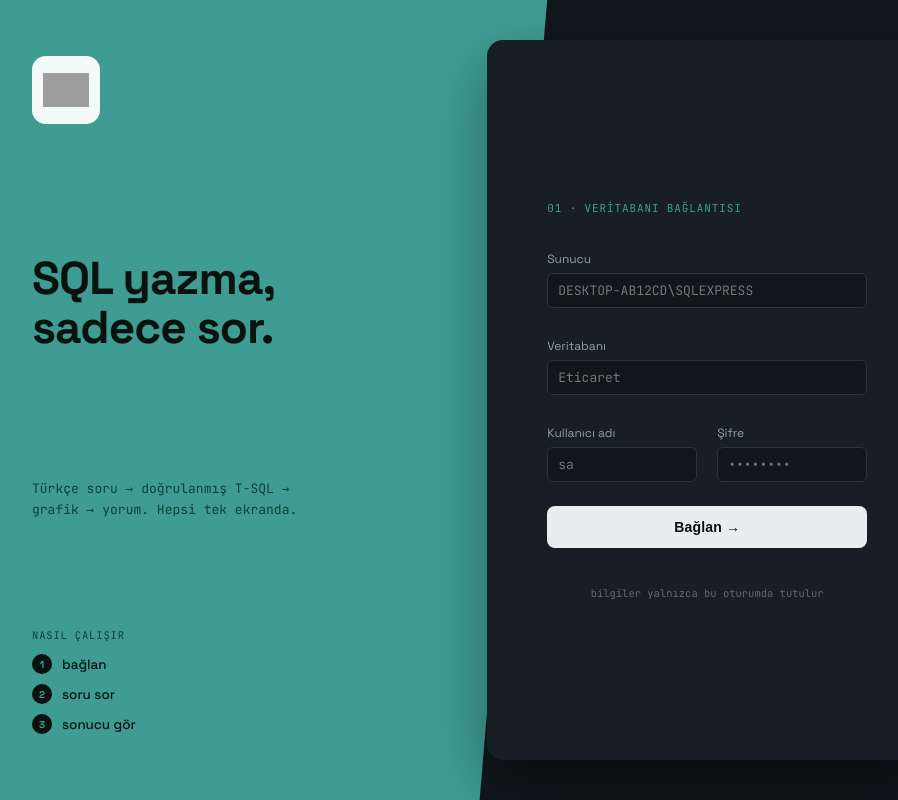
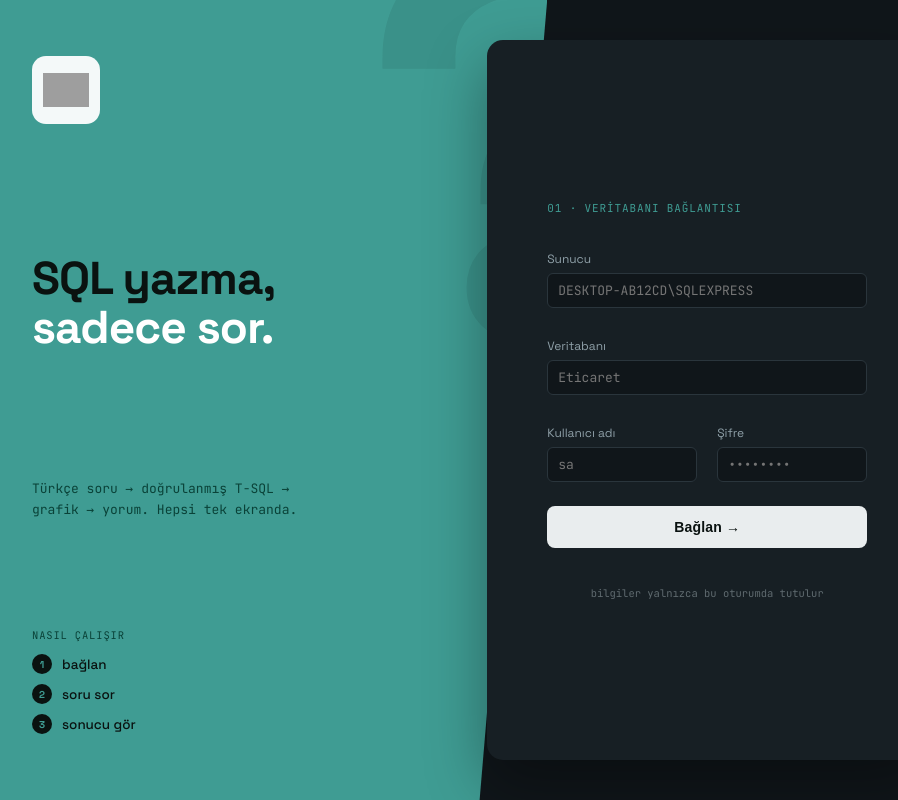
Before and after one commit to nazsenoll/YZTA-Bootcamp-Team40, a Flask app: page / in a window 1280 px wide. Shown: the whole page, without its empty margins (16-914 px from the left). Run offline with Flask 3, Linux system fonts and the light colour scheme; grey boxes are pictures that could not be loaded.

Commit message:
Update index.html

```diff
--- a/templates/index.html
+++ b/templates/index.html
@@ -13,8 +13,9 @@
 
 <div class="gate" id="gate">
   <div class="gate-brand">
+    <div class="gate-watermark" aria-hidden="true">?</div>
     <div class="logo-chip logo-chip-lg"><img src="{{ url_for('static', filename='img/logo-mark.png') }}" alt="AskQL"></div>
-    <div class="gate-headline">SQL yazma,<br>sadece sor.</div>
+    <div class="gate-headline">SQL yazma,<br><span class="gate-accent">sadece sor.</span></div>
     <div class="gate-tagline">Türkçe soru → doğrulanmış T-SQL → grafik → yorum. Hepsi tek ekranda.</div>
 
     <div class="gate-steps">
```
